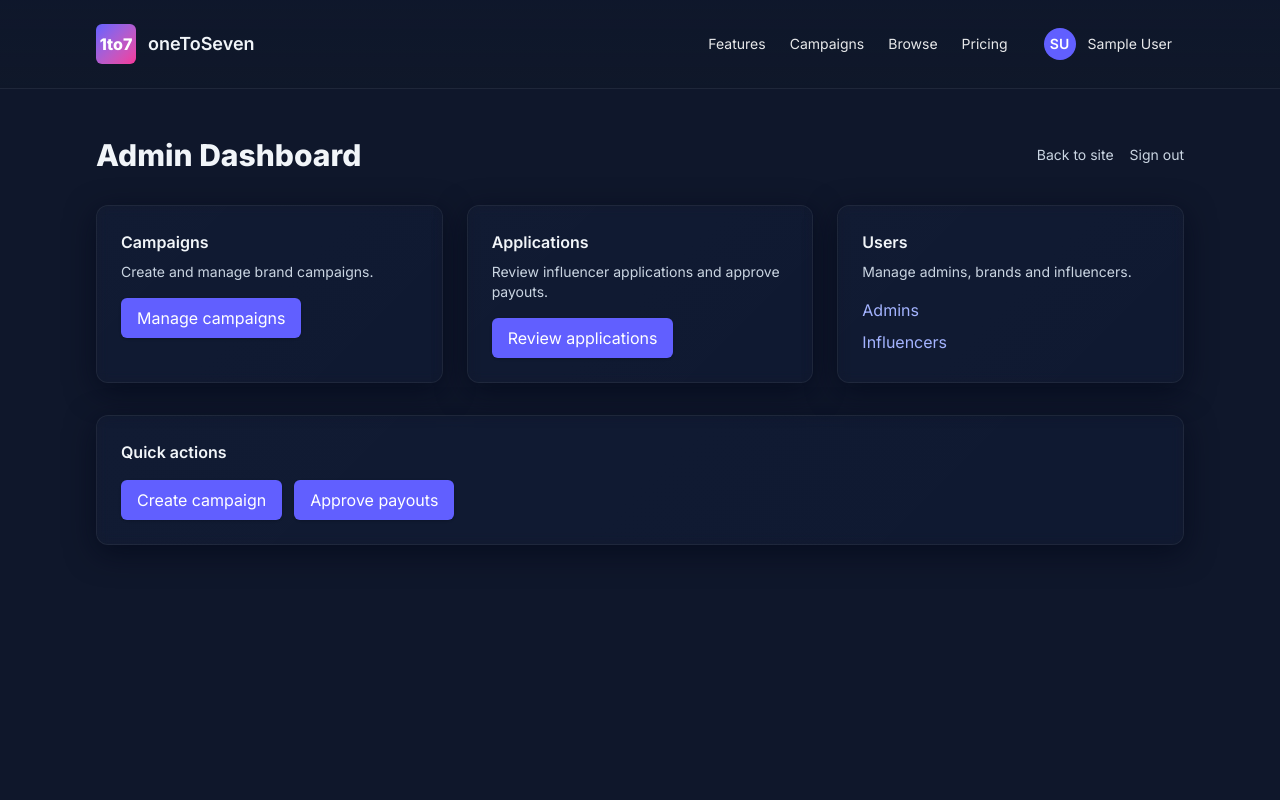
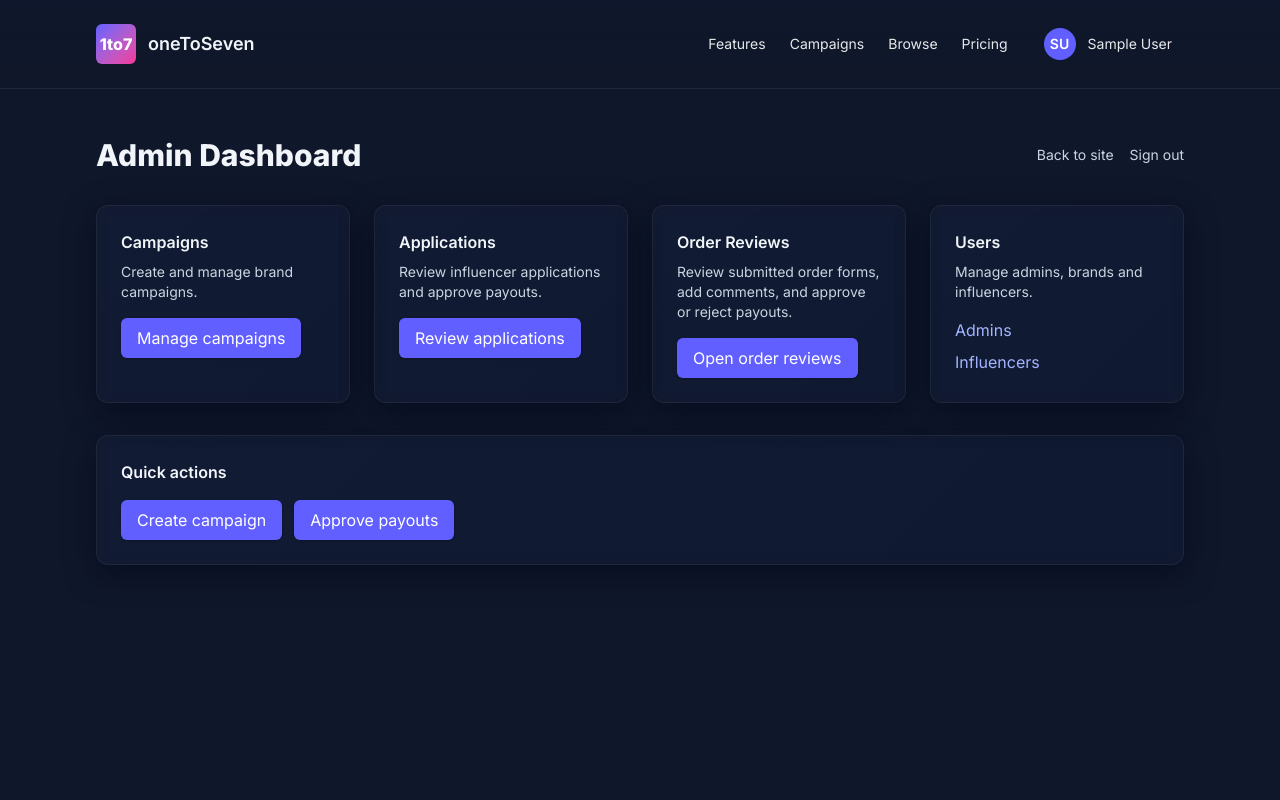
Before and after one commit to Avishkant/oneToSevenMedia, a React (Vite) app in the folder client/: page /admin/dashboard in a window 1280 px wide. Shown: the top 800 px of the page. Built offline with nearby package versions, Linux system fonts and the light colour scheme; sample sign-in values are in the browser's storage.

Commit message:
Added order form and created dashboards

```diff
--- a/client/src/App.jsx
+++ b/client/src/App.jsx
@@ -15,6 +15,7 @@ import ApplicationsAdmin from "./pages/ApplicationsAdmin";
 import AdminApplicationsOverview from "./pages/AdminApplicationsOverview";
 import MyApplications from "./pages/MyApplications";
 import InfluencersList from "./pages/InfluencersList";
+import AdminOrderReviews from "./pages/AdminOrderReviews";
 import InfluencerDashboard from "./pages/InfluencerDashboard";
 import BrowseCampaigns from "./pages/BrowseCampaigns";
 import CampaignDetail from "./pages/CampaignDetail";
@@ -110,8 +111,16 @@ function App() {
           <Route
             path="/admin/influencers"
             element={
-              <PrivateRoute roles={["superadmin"]}>
+              <PrivateRoute roles={["admin", "superadmin"]}>
                 <InfluencersList />
+              </PrivateRoute>
+            }
+          />
+          <Route
+            path="/admin/order-reviews"
+            element={
+              <PrivateRoute roles={["admin", "superadmin"]}>
+                <AdminOrderReviews />
               </PrivateRoute>
             }
           />
--- a/client/src/pages/AdminDashboard.jsx
+++ b/client/src/pages/AdminDashboard.jsx
@@ -26,7 +26,7 @@ export default function AdminDashboard() {
           </div>
         </div>
 
-        <div className="grid grid-cols-1 md:grid-cols-3 gap-6">
+        <div className="grid grid-cols-1 md:grid-cols-4 gap-6">
           <div className="glass p-6 rounded-xl card-shadow">
             <h3 className="font-semibold">Campaigns</h3>
             <p className="text-sm text-slate-300 mt-2">
@@ -46,6 +46,21 @@ export default function AdminDashboard() {
             <div className="mt-4">
               <Link to="/admin/applications" className="btn-primary">
                 Review applications
+              </Link>
+            </div>
+          </div>
+          <div className="glass p-6 rounded-xl card-shadow">
+            <h3 className="font-semibold">Order Reviews</h3>
+            <p className="text-sm text-slate-300 mt-2">
+              Review submitted order forms, add comments, and approve or reject
+              payouts.
+            </p>
+            <div className="mt-4">
+              <Link
+                to="/admin/order-reviews"
+                className="btn-primary bg-emerald-600"
+              >
+                Open order reviews
               </Link>
             </div>
           </div>
```
Also changed, not shown: 1 other file (tests, documents, lock files or other folders).
